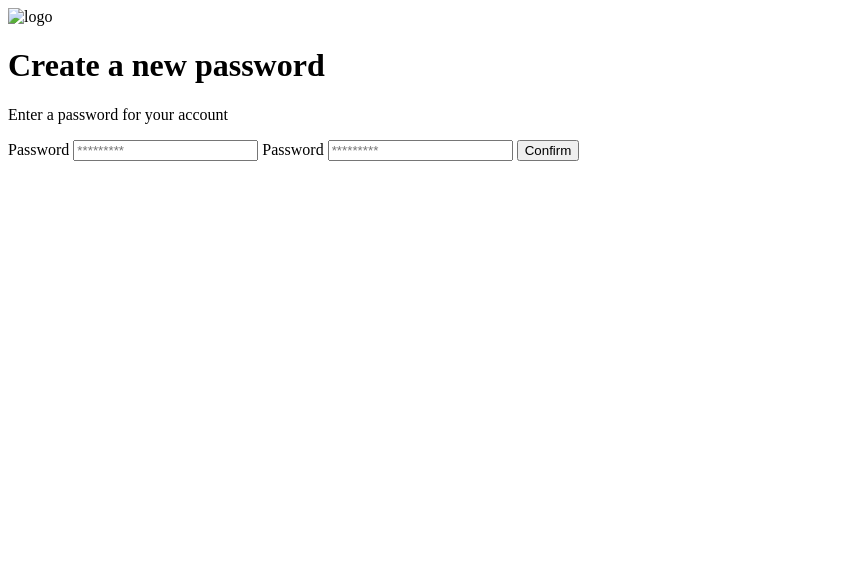
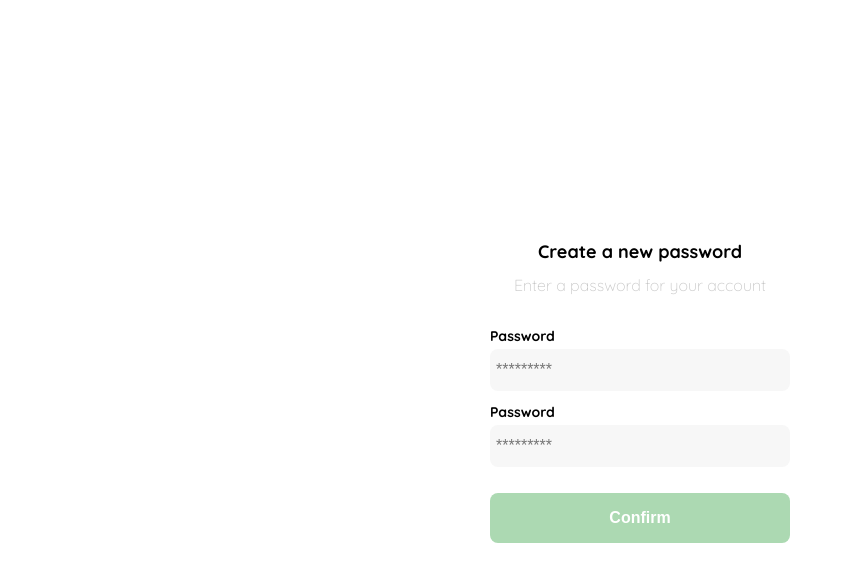
Before and after one commit to alejandro-cespedes/Proyecto-Fronted-Developer, a plain HTML site: page clase-1.html in a window 1280 px wide. Shown: the whole page, without its empty margins (0-845 px from the left). Drawn offline with Linux system fonts and the light colour scheme.

Commit message:
maquetando create a new password y agregando CSS

```diff
--- a/clase-1.html
+++ b/clase-1.html
@@ -4,15 +4,100 @@
     <meta charset="UTF-8">
     <meta http-equiv="X-UA-Compatible" content="IE=edge">
     <meta name="viewport" content="width=device-width, initial-scale=1.0">
+    <link rel="preconnect" href="https://fonts.googleapis.com">
+    <link rel="preconnect" href="https://fonts.gstatic.com" crossorigin>
+    <link href="https://fonts.googleapis.com/css2?family=Quicksand:wght@300;500;700&display=swap" rel="stylesheet">
     <title>Document</title>
+
     <style>
-
+        :root {
+            --white: #FFFFFF;
+            --black: #000000;
+            --very-light-pink: #C7C7C7;
+            --text-input-field: #F7F7F7;
+            --hospital-green: #ACD9B2;
+            --sm: 14px;
+            --md: 16px;
+            --lg: 18px;
+        }
+        body {
+            margin: 0;
+            font-family: 'Quicksand', sans-serif;
+        }
+        .login {
+            width: 100%;
+            height: 100vh;
+            display: grid;
+            place-items: center;
+        }
+        .form-container {
+            display: grid;
+            grid-template-rows: auto 1fr auto;
+            width: 300px;
+        }
+        .logo {
+            width: 150px;
+            margin-bottom: 48px;
+            justify-self: center;
+            display: none;
+        }
+        .title {
+            font-size: var(--lg);
+            margin-bottom: 12px;
+            text-align: center;
+        }
+        .subtitle {
+            color: var(--very-light-pink);
+            font-size: var(--md);
+            font-weight: 300;
+            margin-top: 0;
+            margin-bottom: 32px;
+            text-align: center
+        }
+        .form {
+            display: flex;
+            flex-direction: column;
+        }
+        .label {
+            font-size: var(--sm);
+            font-weight: bold;
+            margin-bottom: 4px;
+        }
+        .input {
+            background-color: var(--text-input-field);
+            border: none;
+            border-radius: 8px;
+            height: 30px;
+            font-size: var(--md);
+            padding: 6px;
+            margin-bottom: 12px;
+        }
+        .primary-button {
+            background-color: var(--hospital-green);
+            border-radius: 8px;
+            border: none;
+            color: var(--white);
+            width: 100%;
+            cursor: pointer;
+            font-size: var(--md);
+            font-weight: bold;
+            height: 50px;
+        }
+        .login-button {
+            margin-top: 14px;
+            margin-bottom: 30px;
+        }
+        @media (max-width: 640px){
+            .logo {
+                display: block;
+            }
+        }
     </style>
 </head>
 <body>
     <div class="login">
         <div class="form-container">
-            <img src="" alt="logo"
+            <img src="logos\logo_yard_sale.svg" alt="logo"
             class="logo">
 
             <h1 class="title">Create a new password</h1>
```
Also changed, not shown: icons/bt_add_to_cart.svg (renamed from Platzi_YardSale_Icons/bt_add_to_cart.svg), icons/bt_added_to_cart.svg (renamed from Platzi_YardSale_Icons/bt_added_to_cart.svg), icons/email.svg (renamed from Platzi_YardSale_Icons/email.svg), icons/flechita.svg (renamed from Platzi_YardSale_Icons/flechita.svg), icons/icon_close.png (renamed from Platzi_YardSale_Icons/icon_close.png), icons/icon_menu.svg (renamed from Platzi_YardSale_Icons/icon_menu.svg), icons/icon_shopping_cart.svg (renamed from Platzi_YardSale_Icons/icon_shopping_cart.svg), icons/icon_shopping_cart_notification.svg (renamed from Platzi_YardSale_Icons/icon_shopping_cart_notification.svg), logos/favicon_bota_fora.svg (renamed from Platzi_YardSale_Logos/favicon_bota_fora.svg), logos/favicon_yard_sale.svg (renamed from Platzi_YardSale_Logos/favicon_yard_sale.svg), logos/logo_bota_fora.svg (renamed from Platzi_YardSale_Logos/logo_bota_fora.svg), logos/logo_yard_sale.svg (renamed from Platzi_YardSale_Logos/logo_yard_sale.svg).
